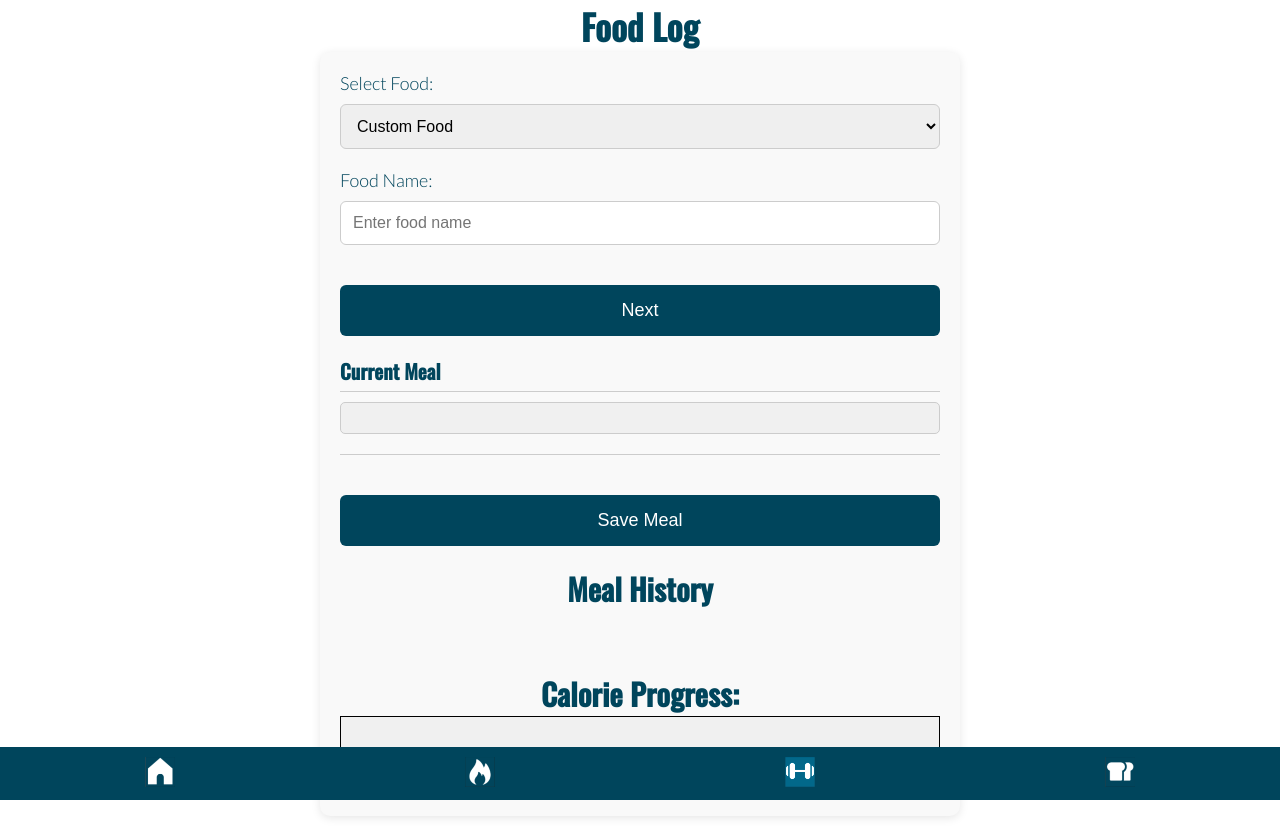
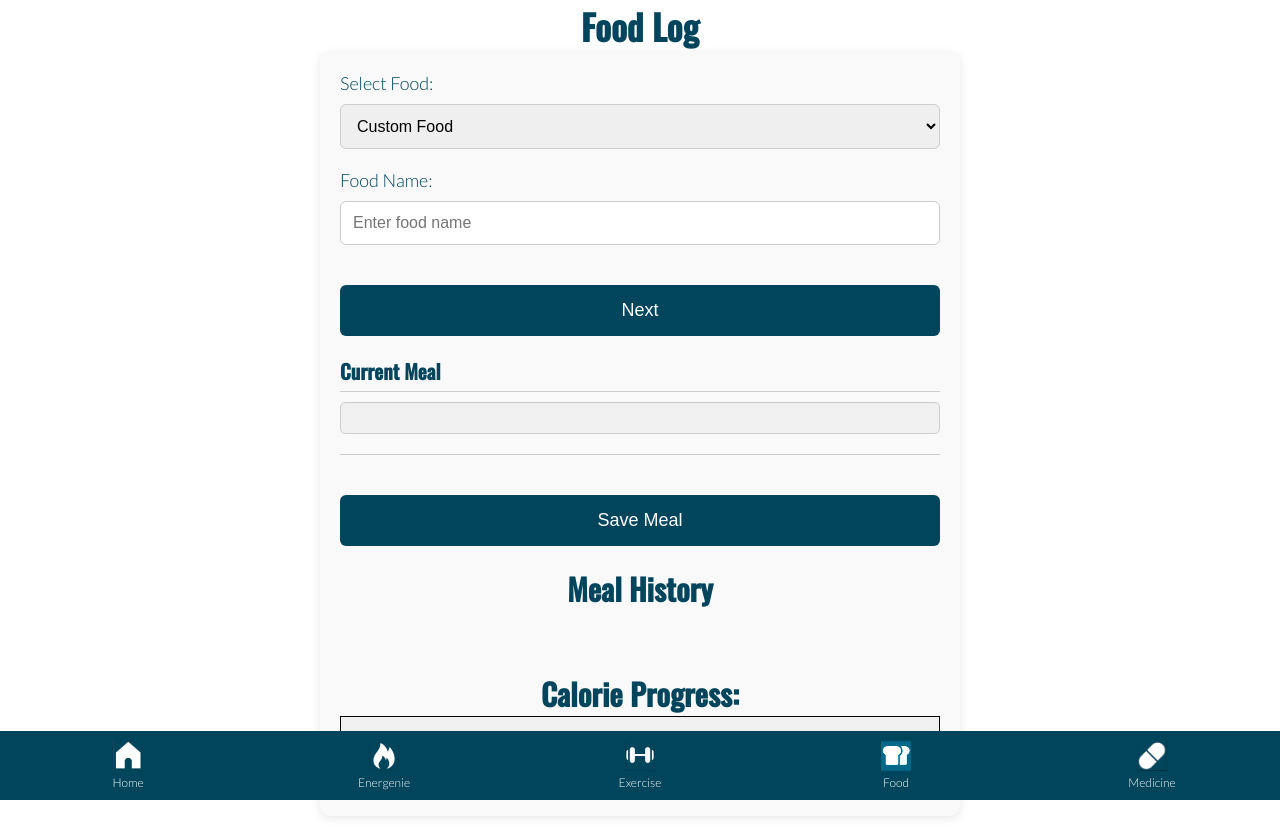
Before and after one commit to SasankaPonnaganti/CMSC434-HealthApp, a plain HTML site: page food.html in a window 1280 px wide. Drawn offline with nearby package versions, Linux system fonts and the light colour scheme.

Commit message:
Added medicine to nav bar, Added titles to nav bar, Fixed icon highlighting on nav bar

```diff
--- a/energenie.css
+++ b/energenie.css
@@ -37,6 +37,7 @@
     flex-grow: 1; /* Ensure container expands */
     display: flex;
     flex-direction: column;
+    min-height: calc(100vh - 80px); /* Adjust for bottom nav */
   }
 
   /* Form and inputs styling */
@@ -61,8 +62,13 @@
 }
 
 .nav-item {
+  text-decoration: none; /* Remove underline from links */
   flex: 1;
   text-align: center;
+  display: flex;
+  flex-direction: column;
+  align-items: center;
+  justify-content: center;
 }
 
 .nav-item img {
@@ -70,9 +76,17 @@
   height: 30px;
 }
 
+.nav-item .nav-title {
+  font-family: 'Lato', sans-serif; /* Ensuring Lato font is applied */
+  font-size: 12px;
+  color: #fff;
+  margin-top: 4px;
+}
+
 .nav-item.active img {
   filter: brightness(1.5);
 }
+
 
   .tooltip-container {
     position: relative;
--- a/exercise.css
+++ b/exercise.css
@@ -173,8 +173,13 @@ ul#workout-history li {
 }
 
 .nav-item {
+  text-decoration: none; /* Remove underline from links */
   flex: 1;
   text-align: center;
+  display: flex;
+  flex-direction: column;
+  align-items: center;
+  justify-content: center;
 }
 
 .nav-item img {
@@ -182,6 +187,13 @@ ul#workout-history li {
   height: 30px;
 }
 
+.nav-item .nav-title {
+  font-family: 'Lato', sans-serif; /* Ensuring Lato font is applied */
+  font-size: 12px;
+  color: #fff;
+  margin-top: 4px;
+}
+
 .nav-item.active img {
   filter: brightness(1.5);
 }
--- a/food.css
+++ b/food.css
@@ -153,11 +153,12 @@ ul#meal-history li {
 }
 
 
+/* Bottom Navigation */
 .bottom-nav {
     position: fixed;
     bottom: 0;
-    left: 0;
-    width: 100%;
+    left: 0;  /* Ensure it's anchored to the left edge */
+    width: 100%;  /* Take full width of the viewport */
     display: flex;
     justify-content: space-around;
     background-color: #00455C;
@@ -165,13 +166,25 @@ ul#meal-history li {
   }
 
   .nav-item {
+    text-decoration: none; /* Remove underline from links */
     flex: 1;
     text-align: center;
+    display: flex;
+    flex-direction: column;
+    align-items: center;
+    justify-content: center;
   }
 
   .nav-item img {
     width: 30px;
     height: 30px;
+  }
+
+  .nav-item .nav-title {
+    font-family: 'Lato', sans-serif; /* Ensuring Lato font is applied */
+    font-size: 12px;
+    color: #fff;
+    margin-top: 4px;
   }
 
   .nav-item.active img {
--- a/food.html
+++ b/food.html
@@ -80,18 +80,27 @@
     </div>
     <br>
 
+    <!-- Bottom Navigation Tabs -->
     <div class="bottom-nav">
         <a href="home.html" class="nav-item">
             <img src="icons/home.png" alt="Home">
+            <span class="nav-title">Home</span>
         </a>
-        <a href="energenie.html" class="nav-item">
-            <img src="icons/fire.png" alt="Energy">
+        <a href="user_info.html" class="nav-item">
+            <img src="icons/fire.png" alt="Energenie">
+            <span class="nav-title">Energenie</span>
         </a>
-        <a href="exercise.html" class="nav-item active">
+        <a href="exercise.html" class="nav-item">
             <img src="icons/exercise.png" alt="Exercise">
+            <span class="nav-title">Exercise</span>
         </a>
-        <a href="food.html" class="nav-item">
+        <a href="food.html" class="nav-item active">
             <img src="icons/food.png" alt="Food">
+            <span class="nav-title">Food</span>
+        </a>
+        <a href="medicine.html" class="nav-item">
+            <img src="icons/medicine.png" alt="Medicine">
+            <span class="nav-title">Medicine</span>
         </a>
     </div>
     <script src="food.js"></script>
--- a/medicine.css
+++ b/medicine.css
@@ -87,8 +87,13 @@
 }
 
 .nav-item {
+  text-decoration: none; /* Remove underline from links */
   flex: 1;
   text-align: center;
+  display: flex;
+  flex-direction: column;
+  align-items: center;
+  justify-content: center;
 }
 
 .nav-item img {
@@ -96,6 +101,13 @@
   height: 30px;
 }
 
+.nav-item .nav-title {
+  font-family: 'Lato', sans-serif; /* Ensuring Lato font is applied */
+  font-size: 12px;
+  color: #fff;
+  margin-top: 4px;
+}
+
 .nav-item.active img {
   filter: brightness(1.5);
 }
--- a/user_info.css
+++ b/user_info.css
@@ -86,8 +86,13 @@
 }
 
 .nav-item {
+  text-decoration: none; /* Remove underline from links */
   flex: 1;
   text-align: center;
+  display: flex;
+  flex-direction: column;
+  align-items: center;
+  justify-content: center;
 }
 
 .nav-item img {
@@ -95,6 +100,13 @@
   height: 30px;
 }
 
+.nav-item .nav-title {
+  font-family: 'Lato', sans-serif; /* Ensuring Lato font is applied */
+  font-size: 12px;
+  color: #fff;
+  margin-top: 4px;
+}
+
 .nav-item.active img {
   filter: brightness(1.5);
 }
```
Also changed, not shown: energenie.html (+12 -3 lines), exercise.html (+10 -2 lines), medicine.html (+11 -3 lines), user_info.html (+11 -3 lines). Lines whose indentation alone changed are shown as unchanged.
